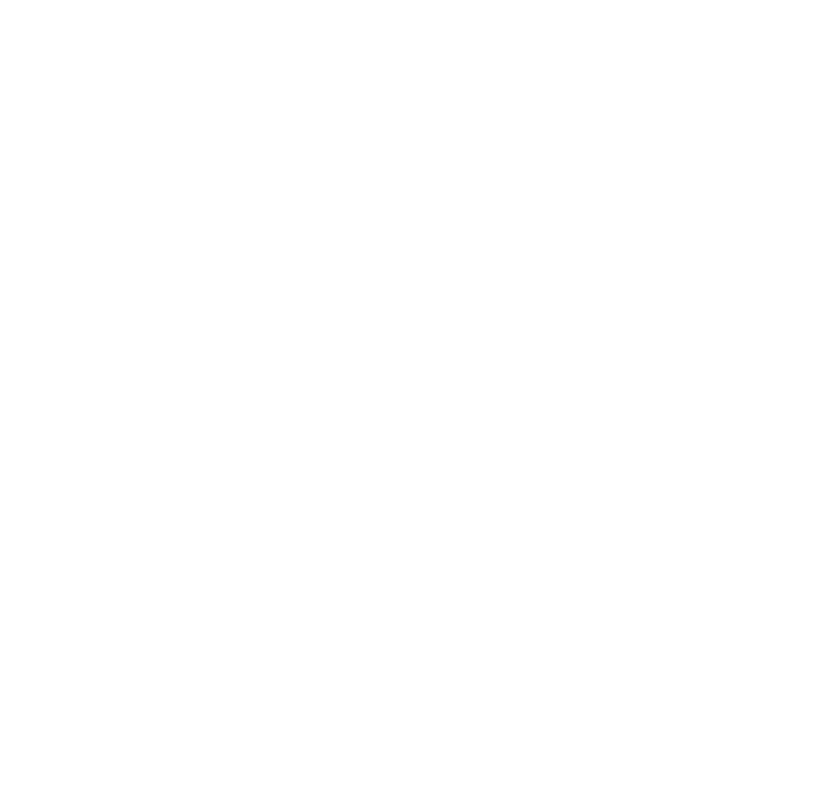
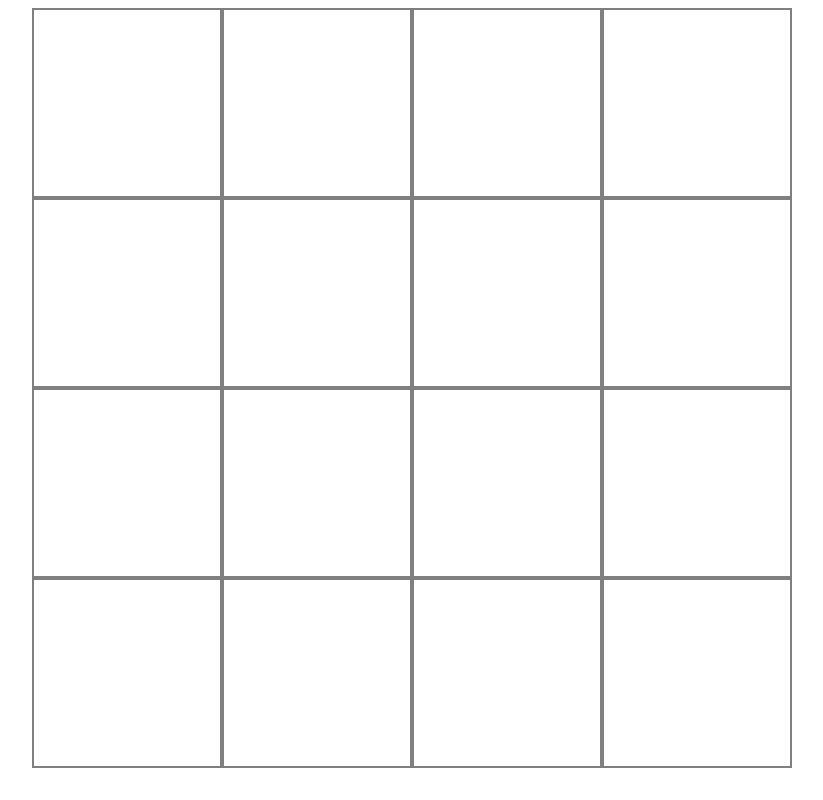
Before and after one commit to silverpsalm/odin-etch-a-sketch, a plain HTML site: page index.html in a window 1280 px wide. Shown: the whole page, without its empty margins (228-1051 px from the left). Drawn offline with Linux system fonts and the light colour scheme.

Commit message:
Add 16 squares in a grid

```diff
--- a/index.html
+++ b/index.html
@@ -1,13 +1,14 @@
 <!DOCTYPE html>
 <html lang="en">
 <head>
-    <meta charset="utf-8">
+    <meta charset="UTF-8">
+    <meta name="viewport" content="width=device-width, initial-scale=1.0">
     <script src="index.js" defer></script>
     <title>Odin Etch-a-Sketch Project</title>
 </head>
 <body>
-
+<div id ="main">
     <div id="container"></div>
-
+</div>
 </body>
 </html>
--- a/index.js
+++ b/index.js
@@ -0,0 +1,10 @@
+const container = document.querySelector("#container");
+container.style.cssText= "display: flex; flex-wrap: wrap; aspect-ratio: 1/1;    justify-content: space-around; align-content: space-around; background-color: grey;height:95vh;max-height:95vh; box-sizing:border-box; margin: auto;";
+
+// generate 16 squares in container
+for (i = 0; i<16 ;i++) {
+let square = document.createElement("div");
+square.style.cssText = "flex-grow:1; flex-shrink:1; width:20%; aspect-ratio: 1; background-color: white; box-sizing:border-box;margin:2px;";
+
+container.appendChild(square);
+}
```
